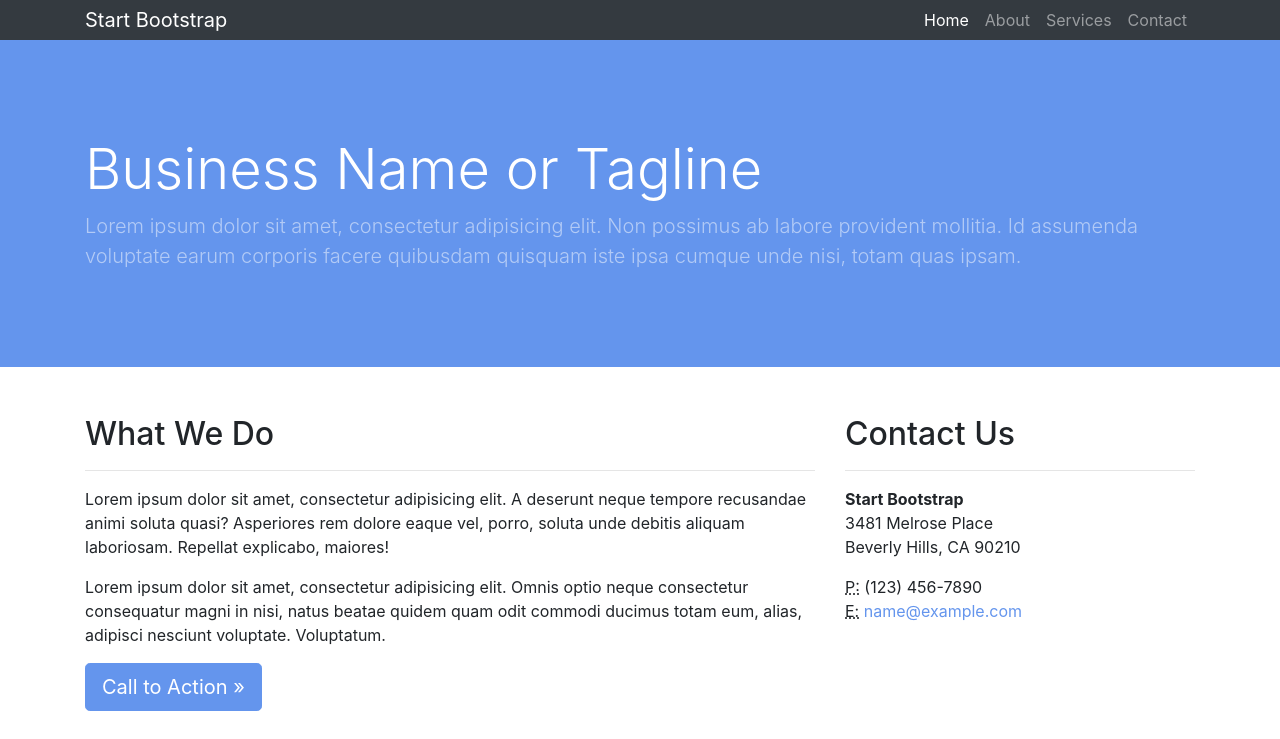
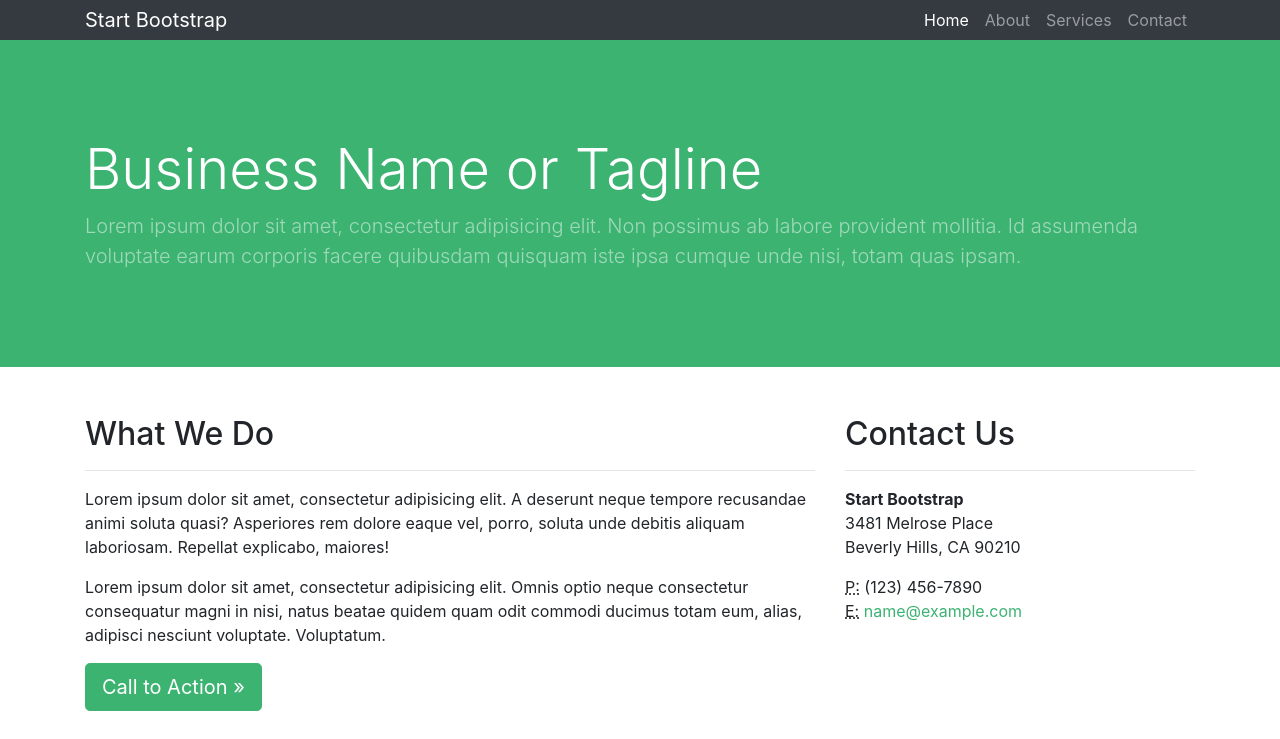
Before and after one commit to MAIS-Lab/mais-lab.github.io, a Jekyll site: the page built from index.html, in a window 1280 px wide. Shown: the top 739 px of the page. Built offline with Jekyll 4.4.1, drawn with Linux system fonts in a browser that asks for light colours; grey boxes are pictures that could not be loaded.

Commit message:
change color scheme

```diff
--- a/_config.yml
+++ b/_config.yml
@@ -2,7 +2,7 @@ title: Business Frontpage
 description: A business home page starter template for Bootstrap 4 featuring marketing boxes and a full width image header.
 
 baseurl: /business-frontpage
-color-scheme: "cornflowerblue" # the scheme can be any HEX code like "#00aa55"
+color-scheme: "mediumseagreen" # the scheme can be any HEX code like "#00aa55"
 
 sass:
   sass_dir: /assets/css/_sass
--- a/index.html
+++ b/index.html
@@ -25,8 +25,8 @@ layout: default
 
 <div class="row">
   <div class="col-md-4 mb-5">
-    <div class="card h-100">
-      <img class="card-img-top" src="http://placehold.it/300x200" alt="" />
+    <div class="card border-0 shadow h-100">
+      <img class="card-img-top" src="http://placeholder.pics/svg/400x300/3cb371-3cb371/3cb371-3cb371" alt="" />
       <div class="card-body">
         <h4 class="card-title">Card title</h4>
         <p class="card-text">
@@ -40,8 +40,8 @@ layout: default
     </div>
   </div>
   <div class="col-md-4 mb-5">
-    <div class="card h-100">
-      <img class="card-img-top" src="http://placehold.it/300x200" alt="" />
+    <div class="card border-0 shadow h-100">
+      <img class="card-img-top" src="http://placeholder.pics/svg/400x300/3cb371-3cb371/3cb371-3cb371" alt="" />
       <div class="card-body">
         <h4 class="card-title">Card title</h4>
         <p class="card-text">
@@ -55,8 +55,8 @@ layout: default
     </div>
   </div>
   <div class="col-md-4 mb-5">
-    <div class="card h-100">
-      <img class="card-img-top" src="http://placehold.it/300x200" alt="" />
+    <div class="card border-0 shadow h-100">
+      <img class="card-img-top" src="http://placeholder.pics/svg/400x300/3cb371-3cb371/3cb371-3cb371" alt="" />
       <div class="card-body">
         <h4 class="card-title">Card title</h4>
         <p class="card-text">
```
